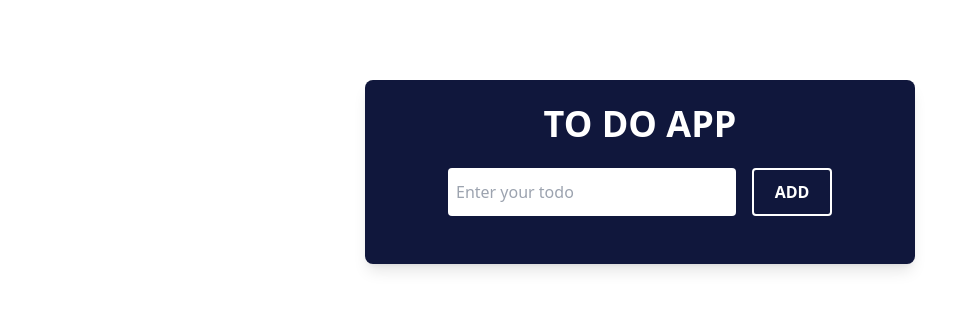
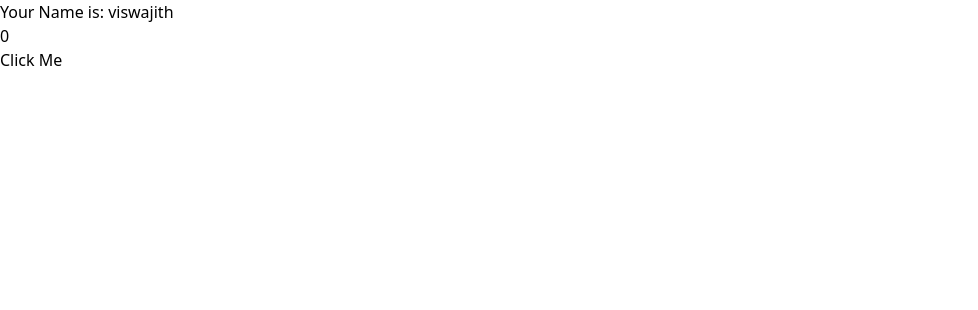
Before and after one commit to Viswajith2003/To_do_List, a React (Create React App) app: page / in a window 1280 px wide. Shown: the top 310 px of the page, without its empty margins (0-978 px from the left). Built offline with nearby package versions, Linux system fonts and the light colour scheme.

Commit message:
props and usestate together

```diff
--- a/src/App.jsx
+++ b/src/App.jsx
@@ -1,12 +1,15 @@
-import React from 'react'
-import Todo from './UI/todo'
-import Demo from './UI/demo'
+import React from "react";
+// import Todo from "./UI/todo";
+import Workout from "./UI/workout";
 
 export default function App() {
+  const showMsg=()=>{
+    alert("Count successfully worked")
+  }
   return (
     <div>
-      <Todo/>
-      {/* <Demo/> */}
+      {/* <Todo /> */}
+      <Workout name="viswajith" handleClick="showMsg"/>
     </div>
-  )
+  );
 }
--- /dev/null
+++ b/src/UI/workout.jsx
@@ -0,0 +1,20 @@
+import React from "react";
+import { useState } from "react";
+
+export default function Workout({ name, handleClick }) {
+  const [count, setcount] = useState(0);
+  return (
+    <div>
+      <h1>Your Name is: {name}</h1>
+      <h1>{count}</h1>
+      <button
+        onClick={() => {
+          setcount(count + 1);
+          handleClick();
+        }}
+      >
+        Click Me
+      </button>
+    </div>
+  );
+}
```
Also changed, not shown: src/UI/todo.jsx (+18 -5 lines).
